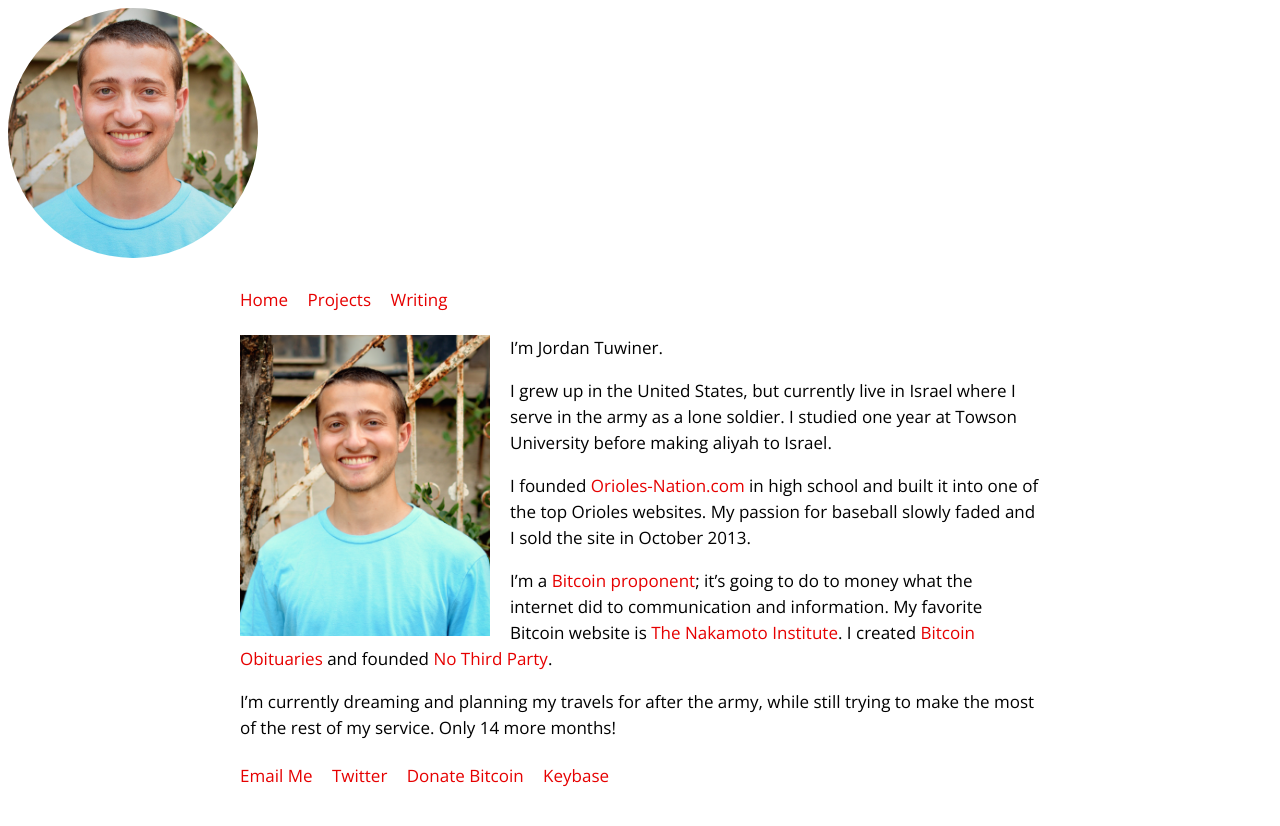
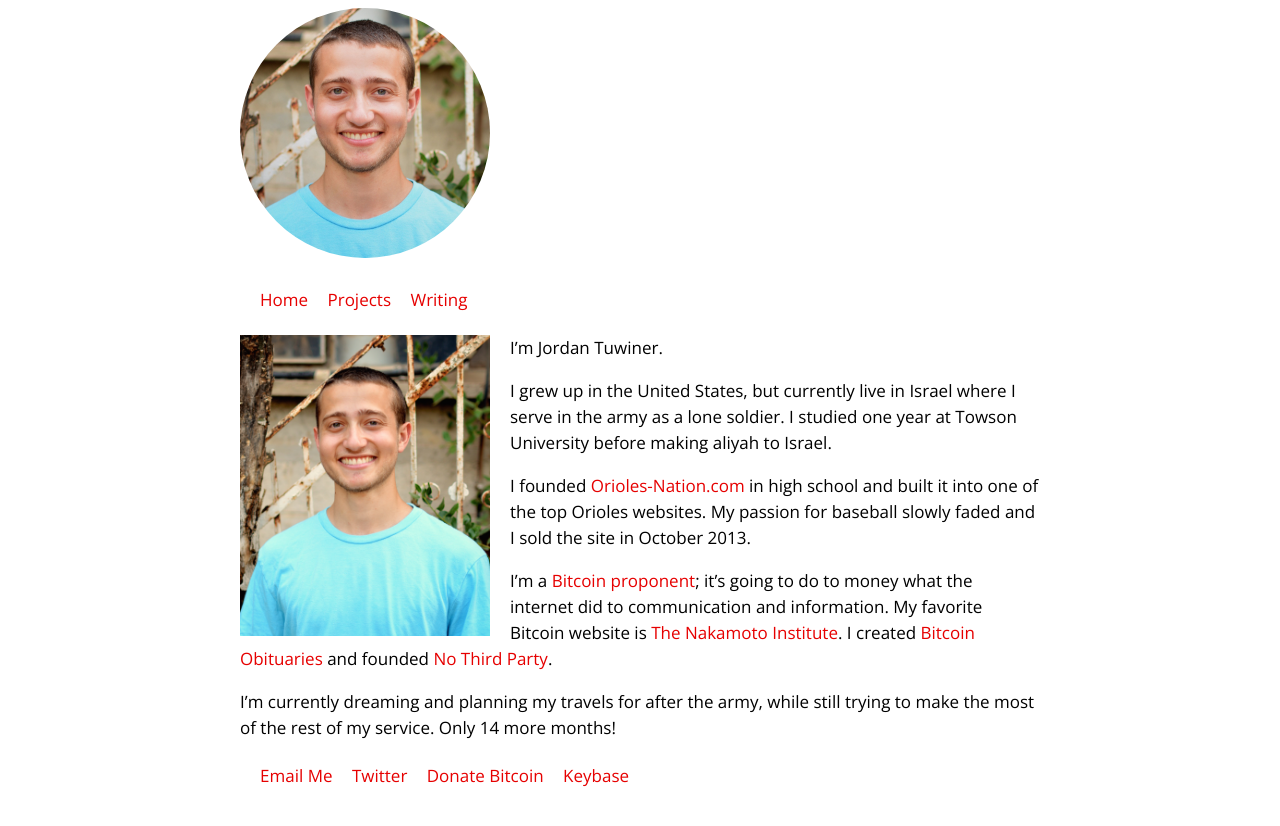
Before and after one commit to johnrlive/jt-com, a Jekyll site: the page built from index.html, in a window 1280 px wide. Shown: the top 826 px of the page. Built offline with Jekyll 4.4.1, drawn with Linux system fonts in a browser that asks for light colours.

Commit message:
Fix header, footer CSS

```diff
--- a/css/style.css
+++ b/css/style.css
@@ -6,7 +6,7 @@
     font: 17px/26px "Open Sans",Georgia,"Times New Roman",Times,serif;
 }
 
-#content {
+#content, header, footer {
     margin: 0 auto;
     max-width: 800px;
     padding: 0 20px;
```
